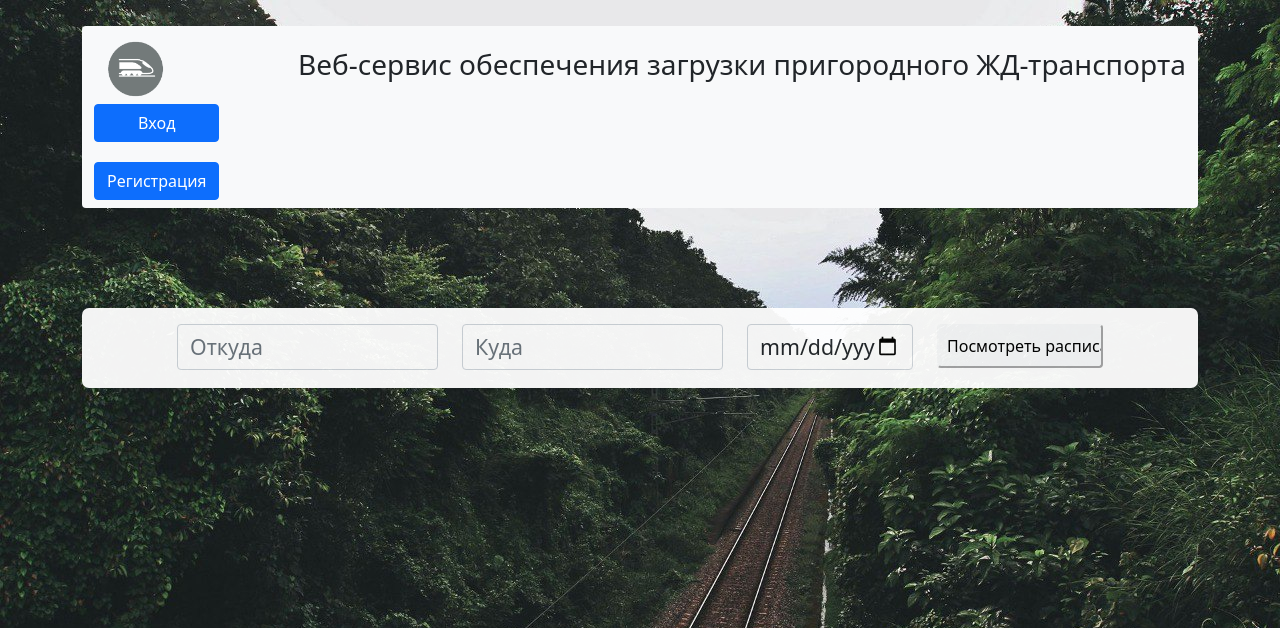
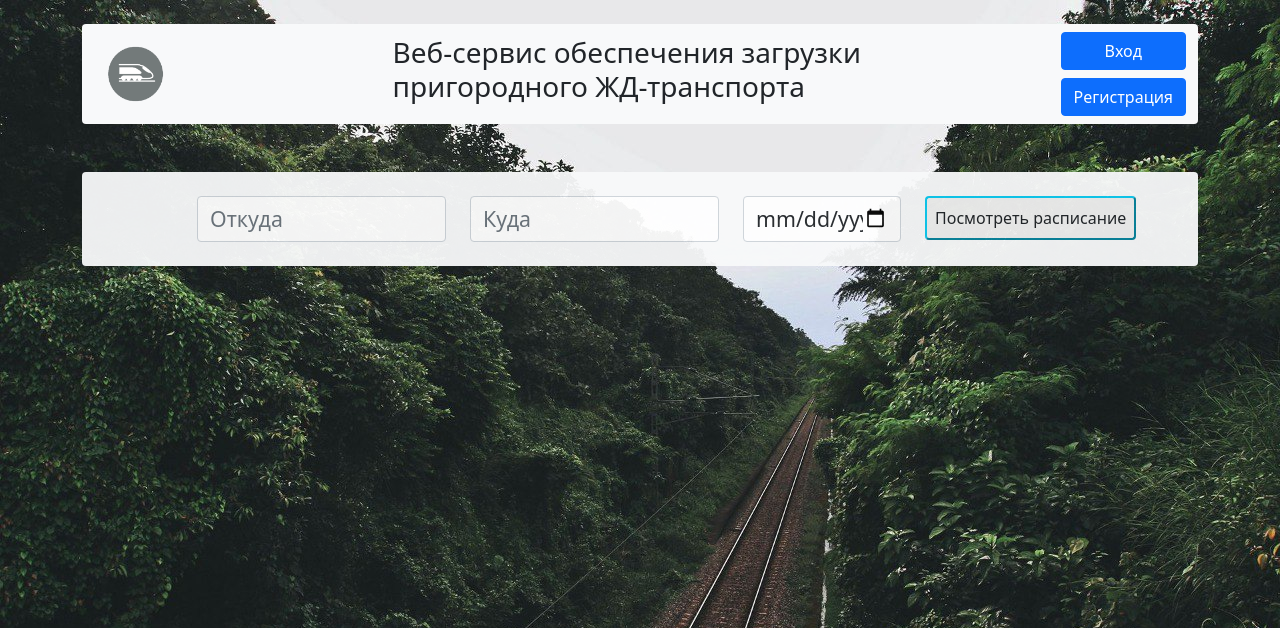
Before and after one commit to Albertshch/rzd, a PHP site: page / in a window 1280 px wide. Shown: the top 628 px of the page. Run offline with PHP 8.4, Linux system fonts and the light colour scheme.

Commit message:
01/06/2022

```diff
--- a/index.html
+++ b/index.html
@@ -23,21 +23,20 @@
         document.body.appendChild(content.cloneNode(true));
     </script>
     <div class="container">
+        <div class="header mt-4">
             <nav class="navbar navbar-light bg-light rounded">
                 <div class="container-fluid">
                     <a class="navbar-brand"><img src="/img/2logo.png" alt="/"></a>
                     <div class="logo-text">
-                    <p class="logo-name-text h3">Веб-сервис обеспечения загрузки пригородного ЖД-транспорта</p>
+                        <p class="logo-name-text h3">Веб-сервис обеспечения загрузки <br> пригородного ЖД-транспорта</p>
                     </div>
                     <div class="butt-modal">
                         <div class="col-12">
-                        <button type="button" class="btn btn-primary w-100 registr" data-bs-toggle="modal"
+                            <button type="button" class="btn btn-primary w-100" data-bs-toggle="modal"
                                 data-bs-target="#exampleModal1">
                                 Вход
                             </button>
                         </div>
-
-
                         <div class="modal fade" id="exampleModal1" tabindex="-1" aria-labelledby="exampleModalLabel1"
                             aria-hidden="true">
                             <div class="modal-dialog">
@@ -66,8 +65,8 @@
                                 </div>
                             </div>
                         </div>
-                    <div class="col-2">
-                        <button type="button" class="btn btn-primary registr mt-1" data-bs-toggle="modal"
+                        <div class="col-2 mt-2">
+                            <button type="button" class="btn btn-primary registr" data-bs-toggle="modal"
                                 data-bs-target="#exampleModal">
                                 Регистрация
                             </button>
@@ -115,12 +114,56 @@
                                 </div>
                             </div>
                         </div>
+                        <div class="modal " id="exampleModa3" tabindex="-1" aria-labelledby="exampleModalLabel3"
+                            aria-hidden="true">
+                            <div class="modal-dialog">
+                                <div class="modal-content">
+                                    <div class="modal-header">
+                                        <h5 class="modal-title" id="exampleModalLabel3">Оплата</h5>
+                                        <button type="button" class="btn-close" data-bs-dismiss="modal"
+                                            aria-label="Закрыть"></button>
+                                    </div>
+                                    <div class="modal-body">
+                                        <div class="input-group mb-3">
+                                            <input type="text" class="form-control" placeholder="Номер карты"
+                                                aria-label="Username" aria-describedby="basic-addon1">
+                                        </div>
+                                        <div class="input-group mb-3">
+                                            <div class="col-6">
+                                                <input type="text" class="form-control" placeholder="дд/гг"
+                                                    aria-label="Username" aria-describedby="basic-addon1">
+
+                                            </div>
+
+                                            <div class="col-1"></div>
+                                            <div class="col-5">
+
+                                                <input type="password" class="form-control" placeholder="CVC" maxlength="3"
+                                                    aria-label="Username" aria-describedby="basic-addon1">
+                                            </div>
+                                        </div>
+                                        <input type="button" class="rounded text-dark p-2" value="Забронировать билет"
+                                            onmousedown="viewDiv2()">
+                                            <div id="div2">
+                                                <a href="tel:123123123">т.8800800088</a>
+                                            </div>
+                                    </div>
+                                    <div class="modal-footer">
+                                        <button type="button" class="btn btn-secondary"
+                                            data-bs-dismiss="modal">Закрыть</button>
+                                        <button type="button" class="btn btn-primary">Оплата</button>
+                                    </div>
+                                </div>
+                            </div>
+
+                        </div>
                     </div>
                 </div>
             </nav>
-        <div class="search">
+        </div>
+        <div class="search bg-light w-100 mt-5 p-4 br-5 rounded">
             <div class="search-form">
-        <div class="row mt-3">
+                <div class="row ">
                     <div class="col-1"></div>
                     <div class="col-3">
                         <input type="text" class="form-control" placeholder="Откуда" aria-label="Username"
@@ -132,17 +175,19 @@
                     </div>
 
                     <div class="col-2">
-                <input type="date" class="form-control w-100">
+                        <input type="date" min="2022-06-01" class="form-control w-100">
                     </div>
 
 
                     <div class="col-2">
-                <input type="button" class="rounded btn-light p-2 w-100" value="Посмотреть расписание" onmousedown="viewDiv()">
+                        <input type="button" class="rounded text-dark p-2 btn-outline-info"
+                            value="Посмотреть расписание" onmousedown="viewDiv()">
                     </div>
                 </div>
             </div>
 
-            <div id="div1" class="mt-3">
+            <div id="div1">
+
                 <table class="table bg-light">
                     <thead>
                         <tr>
--- a/script.js
+++ b/script.js
@@ -5,3 +5,8 @@
 function viewDiv(){
     document.getElementById("div1").style.display = "block";
   };
+
+
+  function viewDiv2(){
+    document.getElementById("div2").style.display = "block";
+  };
--- a/style.css
+++ b/style.css
@@ -9,35 +9,18 @@
 #div1{
     display: none;
   }
+  #div2{
+      display: none;
+  }
 .registr{
     font-size: 12pt;
 }
 
 .search{
     opacity: 0.95;
-    margin-top: 100px;
-    margin-left: auto;
-    margin-right: auto;
 }
 
-.search-form{
-    background: #fff;
-    height: 80px;
-    border-radius: 7px;
-}
 
-.col-3{
-    margin-top: 16px;
-}
-
-.col-2{
-    margin-top: 16px;
-    font-size: 12pt;
-}
-
-.container{
-    margin-top: 2%;
-}
 .form-control{
     font-size: 16pt;
 }
```
Also changed, not shown: other parts of index.html (+40 -3 lines). Lines whose indentation alone changed are shown as unchanged.
